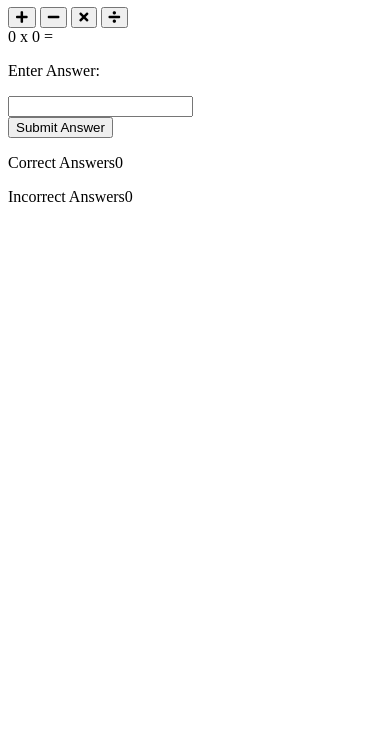
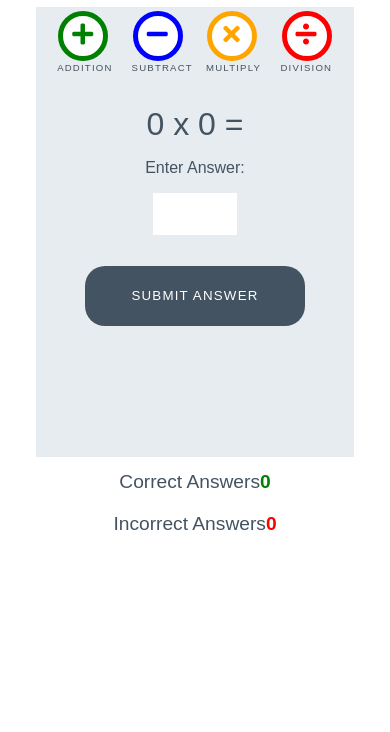
Before and after one commit to Wulle91/love-maths, a plain HTML site: page index.html in a window 390 px wide. Shown: the part 112-844 px from the top of the page. Drawn offline with Linux system fonts and the light colour scheme.

Commit message:
Add style for game

```diff
--- /dev/null
+++ b/assets/css/stylee.css
@@ -0,0 +1,252 @@
+/* --------- Global style */
+
+body {
+    background-color: white;
+    font-family: "Raleway", sans-serif;
+    color: #445361;
+    text-align: center;
+}
+
+/* --------- Heading */
+
+.heading {
+    text-align: center;
+    font-size: 2.5rem;
+}
+
+.logo {
+    height: 40px;
+    padding-right: 5px;
+}
+
+/* --------- Game layout */
+
+.game-area {
+    background-color: #E6ECF0;
+    box-sizing: border-box;
+    width: 85%;
+    height: 65vh;
+    max-height: 450px;
+    max-width: 830px;
+    margin-left: auto;
+    margin-right: auto;
+    padding: 1%;
+}
+
+.question-area {
+    width: 50%;
+    font-size: 2rem;
+    margin: auto;
+    padding: 50px 0;
+}
+
+.question-area span {
+    padding: 0 15px;
+}
+
+.score-area {
+    margin: 5px auto;
+    width: 60%;
+    font-size: 1.2rem;
+}
+
+.controls-area {
+    width: 85%;
+    margin: 30px auto;
+}
+
+#score {
+    color: green;
+    font-weight: bold;
+}
+
+#incorrect {
+    color: red;
+    font-weight: bold;
+}
+
+.answer-message {
+    display: none;
+    font-size: 1rem;
+}
+
+#answer-box {
+    border: none;
+    color: #445361;
+    display: inline-block;
+    height: 40px;
+    width: 80px;
+    font-size: 1.2rem;
+}
+
+.scores {
+    display: inline-block;
+    padding: 25px;
+}
+
+/* --------- Buttons */
+
+.btn {
+    width: 220px;
+    height: 60px;
+    font-family: "Raleway", sans-serif;
+    text-transform: uppercase;
+    letter-spacing: 1.2px;
+    color: white;
+}
+
+.btn:focus {
+    outline: none;
+}
+
+.btn--big {
+    padding-top: 10px;
+    border-radius: 50%;
+    background-color: white;
+    border: 10px solid;
+    width: 100px;
+    height: 100px;
+    font-size: 3.2rem;
+    margin: 0 30px;
+    transition: all 0.5s;
+}
+
+.btn--big::after{
+    content: attr(data-type);
+    font-size: 1rem;
+    color: #445361;
+    position: relative;
+    left: -0.5rem;
+}
+
+.btn--blue {
+    border-color: blue;
+    color: blue;
+}
+
+.btn--blue:active,
+.btn--blue:hover {
+    background-color: darkblue;
+    color: white;
+}
+
+.btn--orange {
+    border-color: orange;
+    color: orange;
+}
+
+.btn--orange:active,
+.btn--orange:hover {
+    background-color: darkorange;
+    color: white;
+}
+
+.btn--red {
+    border-color: red;
+    color: red;
+}
+
+.btn--red:active,
+.btn--red:hover {
+    background-color: darkred;
+    color: white;
+}
+
+.btn--green {
+    border-color: green;
+    color: green;
+}
+
+.btn--green:active,
+.btn--green:hover {
+    background-color: darkgreen;
+    color: white;
+}
+
+.btn--gray {
+    margin-top: 25px;
+    background-color: #445361;
+    border: 1px transparent;
+    border-radius: 20px;
+}
+
+.btn--gray:active,
+.btn--gray:hover {
+    background-color: #0d1013;
+}
+
+/* --------- Media queries */
+
+@media (max-width: 414px) {
+    .controls-area {
+        width: 100%;
+    }
+
+    .btn--big {
+        margin: 0 10px;
+        padding: 5px;
+        border: 5px solid;
+        width: 50px;
+        height: 50px;
+        font-size: 1.5rem;
+    }
+
+    .btn--big::after {
+        font-size: 0.6rem;
+        left: -0.7rem;
+    }
+
+    .question-area {
+        padding: 10% 0;
+        width: 100%;
+    }
+
+    .question-area span {
+        padding: 0;
+    }
+
+    .answer-message {
+        display: block;
+    }
+
+    #answer-box {
+        display: block;
+        margin: 0 auto;
+    }
+    .btn--gray {
+        margin-top: 0;
+    }
+
+    .score-area {
+        width: 100%;
+    }
+
+    .scores {
+        margin: 0.5em auto;
+        display: block;
+        padding: 5px;
+    }
+
+    .heading {
+        font-size: 2rem;
+    }
+}
+
+@media (max-width: 320px) {
+    .game-area {
+        height: 70vh;
+    }
+
+    .controls-area {
+        width: 75%;
+        margin: 10px auto;
+    }
+
+    .btn--big {
+        margin: 10px 10px;
+    }
+    .question-area {
+        padding: 10px 0;
+    }
+
+}
--- a/index.html
+++ b/index.html
@@ -4,7 +4,7 @@
     <meta charset="UTF-8">
     <meta name="viewport" content="width=device-width, initial-scale=1.0">
     <link rel="stylesheet" href="https://use.fontawesome.com/releases/v5.7.2/css/all.css" integrity="sha384-fnmOCqbTlWIlj8LyTjo7mOUStjsKC4pOpQbqyi7RrhN7udi9RwhKkMHpvLbHG9Sr" crossorigin="anonymous">
-    <link rel="stylesheet" href="assets/css/style.css">
+    <link rel="stylesheet" href="assets/css/stylee.css">
     <title>Document</title>
 </head>
 <body>
@@ -13,16 +13,16 @@
     </h1>
     <div class="game-area">
         <div class="control-area">
-            <button class="btn btn--big btn--green">
+            <button data-type="addition" class="btn btn--big btn--green">
                 <i class="fas fa-plus"></i>
             </button>
-            <button class="btn btn--big btn--blue">
+            <button data-type="subtract" class="btn btn--big btn--blue">
                 <i class="fas fa-minus"></i>
             </button>
-            <button class="btn btn--big btn--orange">
+            <button data-type="multiply" class="btn btn--big btn--orange">
                 <i class="fas fa-times"></i>
             </button>
-            <button class="btn btn--big btn--red">
+            <button data-type="division" class="btn btn--big btn--red">
                 <i class="fas fa-divide"></i>
             </button>
         </div>
@@ -32,9 +32,9 @@
             <span class="operand2">0</span>
             <span>=</span>
             <p class="answer-message">Enter Answer:</p>
-            <input class="answer-box" type="number">
+            <input id="answer-box" type="number">
         </div>
-        <button class="btn btn--gray">Submit Answer</button>
+        <button data-type="submit" class="btn btn--gray">Submit Answer</button>
     </div>
     <div class="score-area">
         <p class="scores">Correct Answers<span id="score">0</span></p>
```
Also changed, not shown: assets/css/style.css (added).
